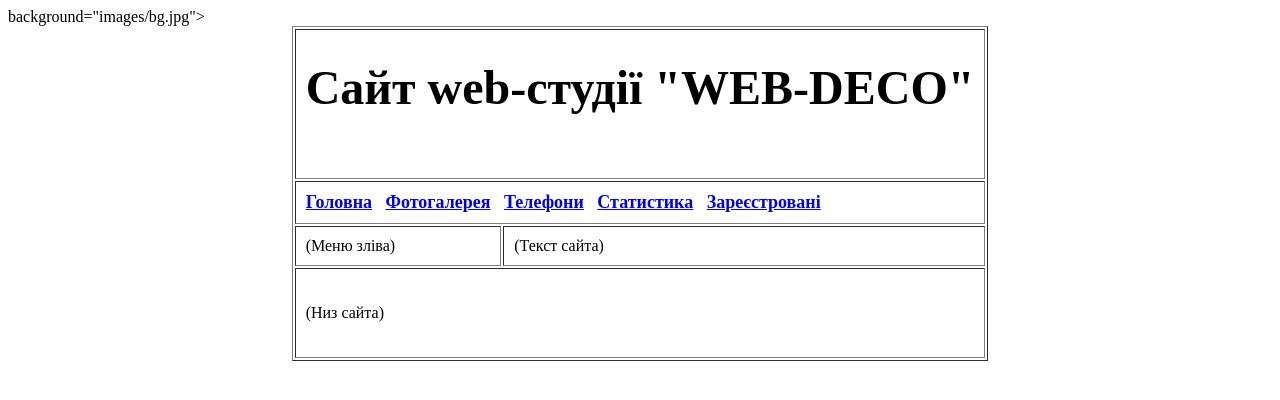
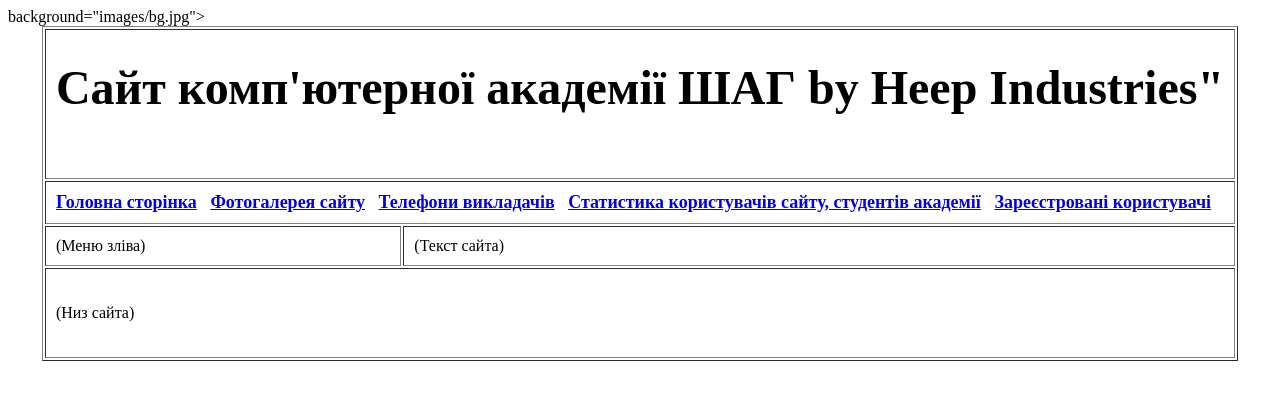
Before and after one commit to heepindustries/heepindustries.github.io, a plain HTML site: page index.html in a window 1280 px wide. Drawn offline with Linux system fonts and the light colour scheme.

Commit message:
Update index.html

```diff
--- a/index.html
+++ b/index.html
@@ -7,15 +7,15 @@
   <!-- ====================== Каркас сайта ======================= -->
   <table border="1" align="center" cellpadding="10" >
   <tr>
-  <td colspan="2" height="150" align="right" ><font size="5"><h1>Сайт web-студії "WEB-DECO"</h1></font></td>
+  <td colspan="2" height="150" align="right" ><font size="5"><h1>Сайт комп'ютерної академії ШАГ by Heep Industries"</h1></font></td>
   </tr>
   <tr>
   <td colspan="2"><font size="4"><b>
-  <a href="#">Головна</a>&nbsp;&nbsp;
- <a href="#">Фотогалерея</a>&nbsp;&nbsp;
- <a href="#">Телефони</a>&nbsp;&nbsp;
- <a href="#">Статистика</a>&nbsp;&nbsp;
- <a href="#">Зареєстровані</a>&nbsp;&nbsp;
+  <a href="#">Головна сторінка</a>&nbsp;&nbsp;
+ <a href="#">Фотогалерея сайту</a>&nbsp;&nbsp;
+ <a href="#">Телефони викладачів</a>&nbsp;&nbsp;
+ <a href="#">Статистика користувачів сайту, студентів академії</a>&nbsp;&nbsp;
+ <a href="#">Зареєстровані користувачі</a>&nbsp;&nbsp;
  <b></font>
  </td>
   </tr>
```
